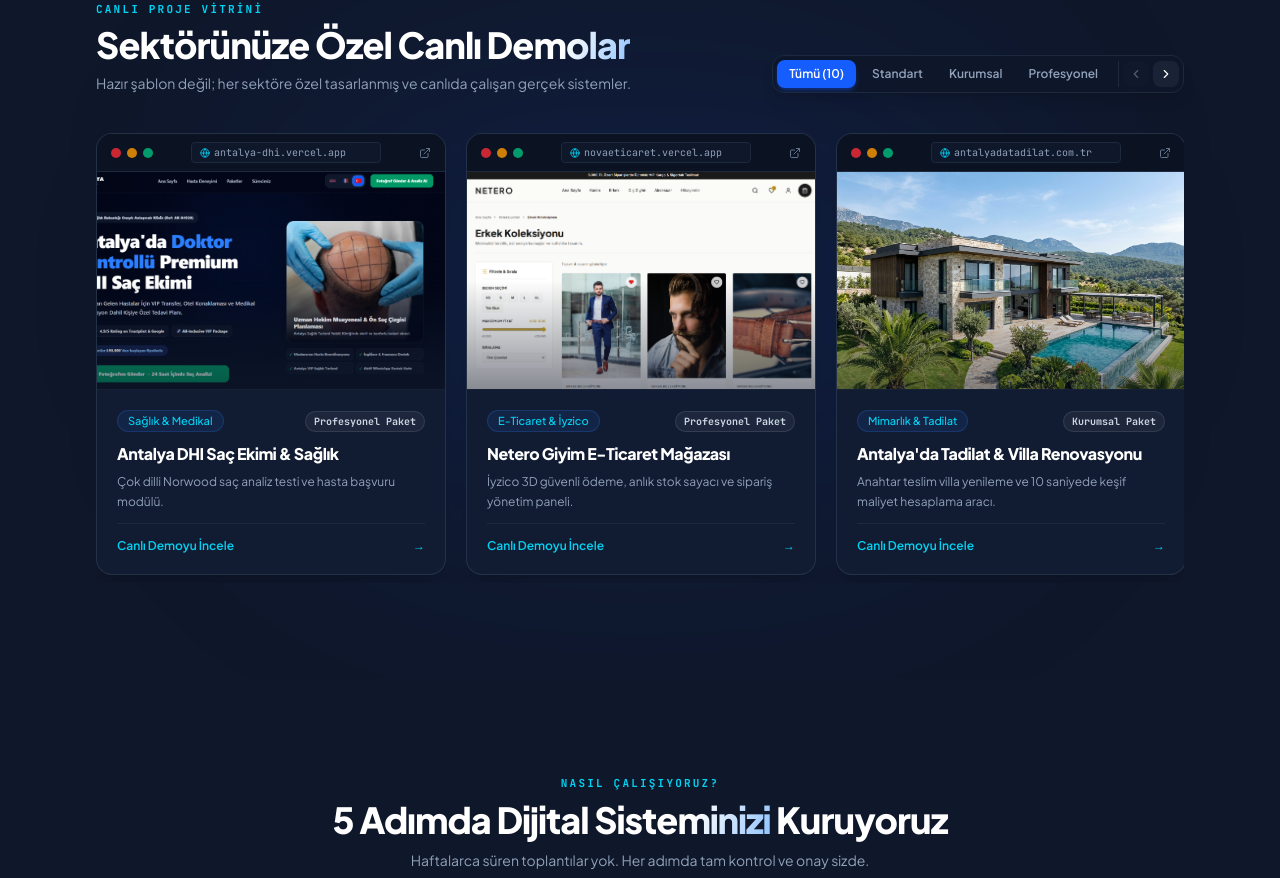
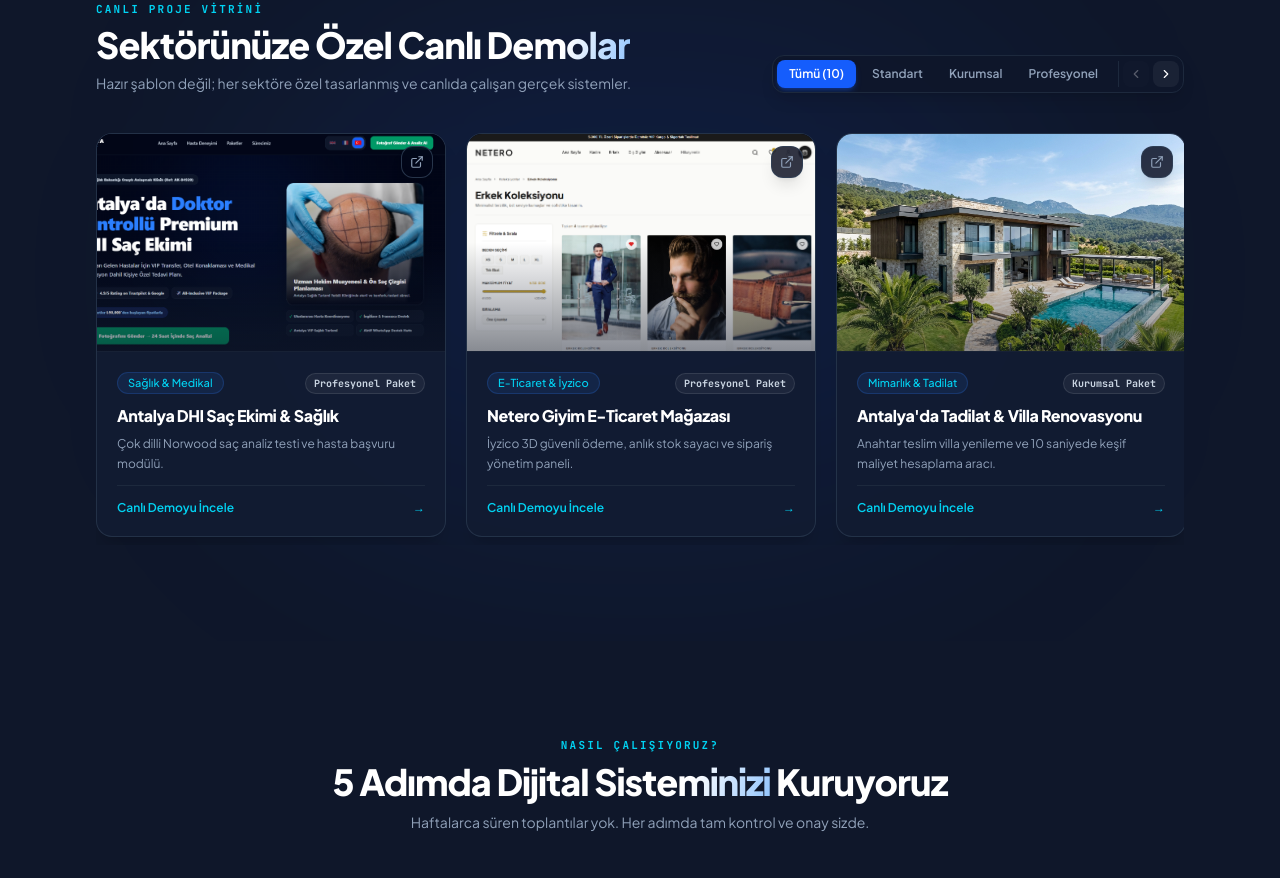
Before and after one commit to novadigital-official/novadigital, a Next.js app: page / in a window 1280 px wide. Shown: the part 3252-4130 px from the top of the page. Built offline with nearby package versions, Linux system fonts and the light colour scheme.

Commit message:
fix(portfolio): remove mock browser header bar with colored dots and domain link for a cleaner visual demo card presentation

```diff
--- a/app/components/Portfolio.tsx
+++ b/app/components/Portfolio.tsx
@@ -4,7 +4,7 @@ import { useState, useCallback, useEffect } from "react";
 import Image from "next/image";
 import useEmblaCarousel from "embla-carousel-react";
 import Balancer from "react-wrap-balancer";
-import { ExternalLink, ChevronLeft, ChevronRight, Globe } from "lucide-react";
+import { ChevronLeft, ChevronRight, ExternalLink } from "lucide-react";
 import { useScrollReveal } from "../hooks/useScrollReveal";
 
 interface Project {
@@ -15,7 +15,6 @@ interface Project {
   image: string;
   desc: string;
   url: string;
-  domain: string;
 }
 
 export default function Portfolio() {
@@ -41,7 +40,6 @@ export default function Portfolio() {
       image: "/images/sacekimi-preview.png",
       desc: "Çok dilli Norwood saç analiz testi ve hasta başvuru modülü.",
       url: "https://antalya-dhi.vercel.app",
-      domain: "antalya-dhi.vercel.app",
     },
     {
       title: "Netero Giyim E-Ticaret Mağazası",
@@ -51,7 +49,6 @@ export default function Portfolio() {
       image: "/images/eticaret-ui-preview.jpg",
       desc: "İyzico 3D güvenli ödeme, anlık stok sayacı ve sipariş yönetim paneli.",
       url: "https://novaeticaret.vercel.app/",
-      domain: "novaeticaret.vercel.app",
     },
     {
       title: "Antalya'da Tadilat & Villa Renovasyonu",
@@ -61,7 +58,6 @@ export default function Portfolio() {
       image: "/images/tadilat-preview.jpg",
       desc: "Anahtar teslim villa yenileme ve 10 saniyede keşif maliyet hesaplama aracı.",
       url: "https://antalyadatadilat.com.tr",
-      domain: "antalyadatadilat.com.tr",
     },
     {
       title: "Antalya Epoksi Zemin Kaplama",
@@ -71,7 +67,6 @@ export default function Portfolio() {
       image: "/images/nova-epoksi-preview.jpg",
       desc: "Fabrikalar için zemin kaplama, m² bütçe çıkartıcı ve kurumsal keşif formu.",
       url: "https://antalyaepoksizemin.com.tr",
-      domain: "antalyaepoksizemin.com.tr",
     },
     {
       title: "Nova Emlak & Gayrimenkul Portalı",
@@ -81,7 +76,6 @@ export default function Portfolio() {
       image: "/images/gayrimenkul-ui-preview.jpg",
       desc: "Lüks konut vitrini, değerleme motoru ve dinamik portföy listeleme.",
       url: "https://nova-emlak.vercel.app/",
-      domain: "nova-emlak.vercel.app",
     },
     {
       title: "Kocaeli Kelebek Mobilya",
@@ -91,7 +85,6 @@ export default function Portfolio() {
       image: "/images/kocaelikelebek.png",
       desc: "Özel koleksiyon sergileme ve mağaza lokasyon navigasyonu.",
       url: "https://kocaeli-kelebek.vercel.app",
-      domain: "kocaeli-kelebek.vercel.app",
     },
     {
       title: "Nova Estetik & Güzellik Merkezi",
@@ -101,7 +94,6 @@ export default function Portfolio() {
       image: "/images/guzellik-preview.png",
       desc: "7/24 online randevu takvimi ve SMS teyitli salon rezervasyon sistemi.",
       url: "https://nova-guzellik-phi.vercel.app/",
-      domain: "nova-guzellik.vercel.app",
     },
     {
       title: "Antalya'da Nakliyat & Lojistik",
@@ -111,7 +103,6 @@ export default function Portfolio() {
       image: "/images/nakliyat-preview.png",
       desc: "Sigortalı ve asansörlü ev taşıma için hızlı fiyat alma kiti.",
       url: "https://antalyadanakliyat.com.tr",
-      domain: "antalyadanakliyat.com.tr",
     },
     {
       title: "Antalya'da Klima Servisi",
@@ -121,7 +112,6 @@ export default function Portfolio() {
       image: "/images/klima-preview.png",
       desc: "30 dakikada acil servis çağrısı ve kimyasal bakım talep hattı.",
       url: "https://antalyadaklimaservisi.com.tr",
-      domain: "antalyadaklimaservisi.com.tr",
     },
     {
       title: "Nova Cafe & Bistro Restoran",
@@ -131,7 +121,6 @@ export default function Portfolio() {
       image: "/images/restoran.png",
       desc: "Online masa rezervasyon sistemi, dijital QR menü ve anlık sipariş ekranı.",
       url: "https://nova-cafe-one.vercel.app/",
-      domain: "nova-cafe.vercel.app",
     },
   ];
 
@@ -245,7 +234,7 @@ export default function Portfolio() {
           </div>
         </div>
 
-        {/* Embla Responsive Controlled Snapping with Safari/Browser Mockup Frames */}
+        {/* Embla Carousel — Clean, Modern Visual Cards */}
         <div className="overflow-hidden" ref={emblaRef}>
           <div className="flex gap-5 py-2">
             {filtered.map((item, idx) => (
@@ -256,21 +245,6 @@ export default function Portfolio() {
                 rel="noopener noreferrer"
                 className="group flex-[0_0_88%] sm:flex-[0_0_330px] md:flex-[0_0_350px] bg-[#121c32]/90 rounded-2xl overflow-hidden flex flex-col justify-between border border-slate-700/60 hover:border-cyan-500/50 shadow-xl hover:shadow-2xl hover:shadow-cyan-500/10 transition-all duration-300 transform hover:-translate-y-1"
               >
-                {/* 3. Safari/Browser Mockup Frame Header */}
-                <div className="bg-[#0b1222] px-3.5 py-2 border-b border-slate-800 flex items-center justify-between gap-2">
-                  <div className="flex items-center gap-1.5">
-                    <span className="w-2.5 h-2.5 rounded-full bg-red-500/80 inline-block" />
-                    <span className="w-2.5 h-2.5 rounded-full bg-amber-500/80 inline-block" />
-                    <span className="w-2.5 h-2.5 rounded-full bg-emerald-500/80 inline-block" />
-                  </div>
-                  {/* Address Bar Simulation */}
-                  <div className="flex-1 max-w-[190px] mx-auto px-2 py-0.5 rounded bg-slate-900 border border-slate-800 text-[10px] font-mono text-slate-400 flex items-center gap-1 truncate">
-                    <Globe className="w-2.5 h-2.5 text-cyan-400 shrink-0" />
-                    <span className="truncate">{item.domain}</span>
-                  </div>
-                  <ExternalLink className="w-3 h-3 text-slate-500 group-hover:text-cyan-400 transition-colors shrink-0" />
-                </div>
-
                 {/* Screenshot Area */}
                 <div className="relative aspect-[16/10] bg-slate-950 overflow-hidden border-b border-slate-800/80">
                   <Image
@@ -281,6 +255,11 @@ export default function Portfolio() {
                     sizes="(max-width: 768px) 88vw, 350px"
                   />
                   <div className="absolute inset-0 bg-gradient-to-t from-[#0c1324]/80 via-transparent to-transparent opacity-60 group-hover:opacity-20 transition-opacity" />
+
+                  {/* Subtle top badge on image */}
+                  <div className="absolute top-3 right-3 p-2 rounded-xl bg-slate-950/80 border border-slate-700/80 text-slate-400 group-hover:text-cyan-400 group-hover:border-cyan-500/40 backdrop-blur-md transition-all shadow-lg">
+                    <ExternalLink className="w-3.5 h-3.5" />
+                  </div>
                 </div>
 
                 {/* Card Body */}
```
